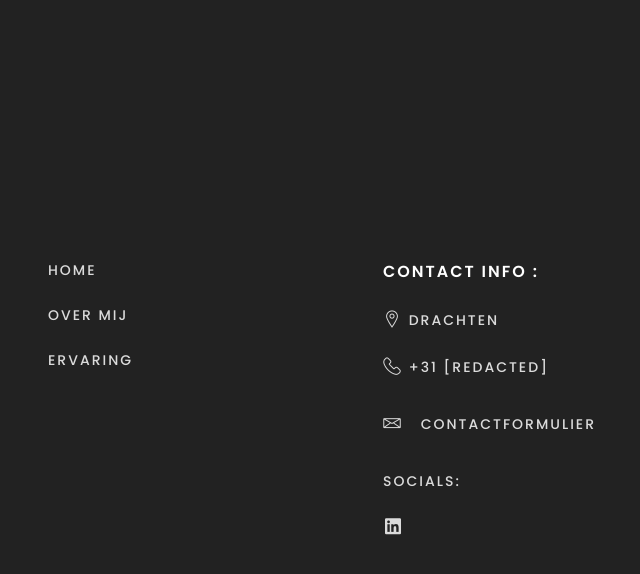
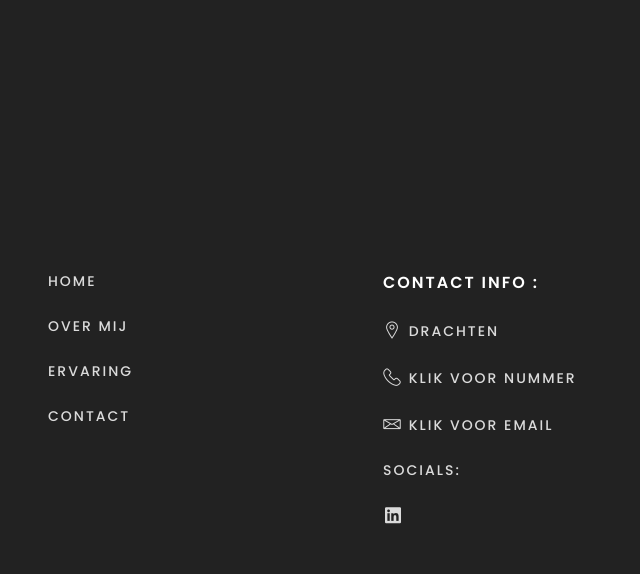
Before and after one commit to djefre/website-jeff, a plain HTML site: page index.html in a window 1280 px wide. Both pictures are taken after a click on the link 1228 px from the left and 33 px from the top of the page. Shown: the whole page, without its empty margins (269-909 px from the left). Drawn offline with Linux system fonts and the light colour scheme; files whose address does not match are found by name; a web font is replaced by a local one.

Commit message:
Sum more changes

```diff
--- a/assets/css/style.css
+++ b/assets/css/style.css
@@ -22,7 +22,7 @@
 -------------------------*/
 body {
   font-family: "Muli", sans-serif;
-
+  overscroll-behavior-y: contain;
 }
 
 ::-moz-selection {
@@ -43,6 +43,10 @@ body {
 
 hr{
   border-top: 1px solid gray;
+}
+
+#comments{
+  min-height: 140px !important;
 }
 
 /*
--- a/assets/js/app.js
+++ b/assets/js/app.js
@@ -38,6 +38,8 @@ $(document).ready(function () {
     // document.getElementById('year').innerHTML = +(new Date()).getFullYear()
 
     //countup();
+    setupPhoneNumber()
+    setupEmail()
 });
 
 $window.on("load", (function() {
@@ -50,6 +52,34 @@ $window.on("load", (function() {
 /*-----------------------------------------------------------------------------
                                    FUNCTIONS
 -----------------------------------------------------------------------------*/
+
+function setupPhoneNumber() {
+    let wrapper = document.getElementById(`phoney-numbero-si-wrapper`)
+    wrapper.addEventListener('click', (e) => {
+        e.preventDefault()
+        e.stopImmediatePropagation()
+        return
+    })
+    let el = document.getElementById("phoney-numbero-si")
+    el.innerHTML = '<a href="#" style="padding:0;">Klik voor nummer</a>'
+    el.addEventListener('click', (e) => {
+        el.innerHTML = atob(`PGEgaHJlZj0idGVsOiszMTY1MzY2ODY5NyIgc3R5bGU9InBhZGRpbmc6MDsiPjA2IC0gNTMgNjYgODYgOTc8L2E+`)
+    })
+}
+
+function setupEmail(){
+    let wrapper = document.getElementById(`mailey-addresso-no-wrapper`)
+    wrapper.addEventListener('click', (e) => {
+        e.preventDefault()
+        e.stopImmediatePropagation()
+        return
+    })
+    let el = document.getElementById("mailey-addresso-no")
+    el.innerHTML = '<a href="#" style="padding:0;">Klik voor email</a>'
+    el.addEventListener('click', (e) => {
+        el.innerHTML = atob(`PGEgaHJlZj0ibWFpbHRvOmplZmZyZXlAYnJvY3guaW8iIHN0eWxlPSJwYWRkaW5nOjA7Ij5qZWZmcmV5QGJyb2N4LmlvPC9hPg==`)
+    })
+}
 
 // function setExpCounter(){
 //     let el = document.getElementById('expcounter')
--- a/index.html
+++ b/index.html
@@ -62,16 +62,36 @@
                                     <li data-menuanchor="home" class="list-group-item"><a href="#home">Home</a></li>
                                     <li data-menuanchor="about" class="list-group-item"><a href="#about">Over mij</a></li>
                                     <li data-menuanchor="exp" class="list-group-item"><a href="#exp">Ervaring</a></li>
+                                    <li class="list-group-item"><a href="#contact">Contact</a></li>
                                 </ul>
                                 <ul class="list-group contact-info text-left mb-0">
                                     <li class="list-group-item"><span>Contact Info :</span></li>
                                     <li class="list-group-item"><span><i class="lni-map-marker"></i> Drachten</span></li>
-                                    <li class="list-group-item"><span><i class="lni-phone-handset"></i> +31 [redacted]</span></li>
-                                    <li class="list-group-item"><span><i class="lni-envelope"></i> <a href="#contact">Contactformulier</a></span></li>
+                                    <li class="list-group-item">
+                                        <span id="phoney-numbero-si-wrapper">
+                                            <i class="lni-phone-handset"></i>
+                                            <span id="phoney-numbero-si" style="padding:0;">
+                                                +31 6 12 24 56 78
+                                            </span>
+                                        </span>
+                                    </li>
+                                    <li class="list-group-item">
+                                        <span id="mailey-addresso-no-wrapper">
+                                            <i class="lni-envelope"></i>
+                                            <span id="mailey-addresso-no" style="padding:0;">
+                                                sjaak@sjakiestrekkerij.inc
+                                            </span>
+                                        </span>
+                                    </li>
+                                    <!-- <li class="list-group-item"><span><i class="lni-envelope"></i> <a href="#contact">Contactformulier</a></span></li> -->
                                     <li class="list-group-item"><span>Socials:</span></li>
                                     <li class="list-group-item">
                                         <ul class="list-inline socails">
-                                            <li class="list-inline-item"><a href="https://www.linkedin.com/in/jeffrey-brocx-b5148585/"><i class="lni-linkedin-original"></i></a></li>
+                                            <li class="list-inline-item">
+                                                <a href="https://www.linkedin.com/in/jeffrey-brocx-b5148585/" target="_blank">
+                                                    <i class="lni-linkedin-original"></i>
+                                                </a>
+                                            </li>
                                         </ul>
                                     </li>
                                 </ul>
@@ -401,16 +421,16 @@
                                         <div class="row">
                                             <div class="col-lg-12 form-item">
                                                 <div class="form-group">
-                                                    <input id="email" name="email" type="email" class="form-control" placeholder="Your Email*" required >
+                                                    <input id="email" name="email" type="email" class="form-control" placeholder="Jouw email adres*" required >
                                                 </div>
                                             </div>
                                             <div class="col-12 form-item">
                                                 <div class="form-group">
-                                                    <textarea id="comments" name="message" rows="2" class="form-control h-auto" placeholder="Your message*"></textarea>
+                                                    <textarea id="comments" name="message" rows="2" class="form-control h-auto" placeholder="Je bericht*"></textarea>
                                                 </div>
                                             </div>
                                             <div class="col-sm-12 mt-1 text-left">
-                                                <button id="submit-btn" type="button" class="pill-button">Send Message</button>
+                                                <button id="submit-btn" type="button" class="pill-button">Verstuur Bericht</button>
                                                 <div id="message" class="toast text-white shadow-none border-0" role="alert" aria-live="assertive" aria-atomic="true" data-delay="4000" >
                                                     <div class="toast-body d-inline-block"></div>
                                                     <button type="button" class="pr-3 close" data-dismiss="toast" aria-label="Close">
```
